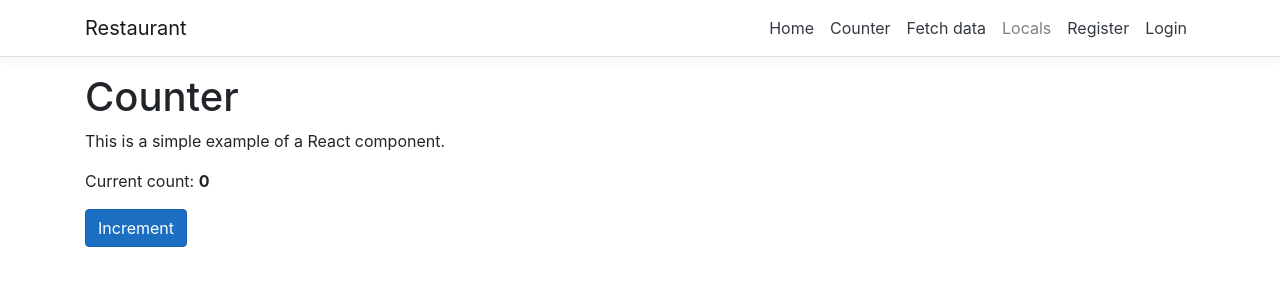
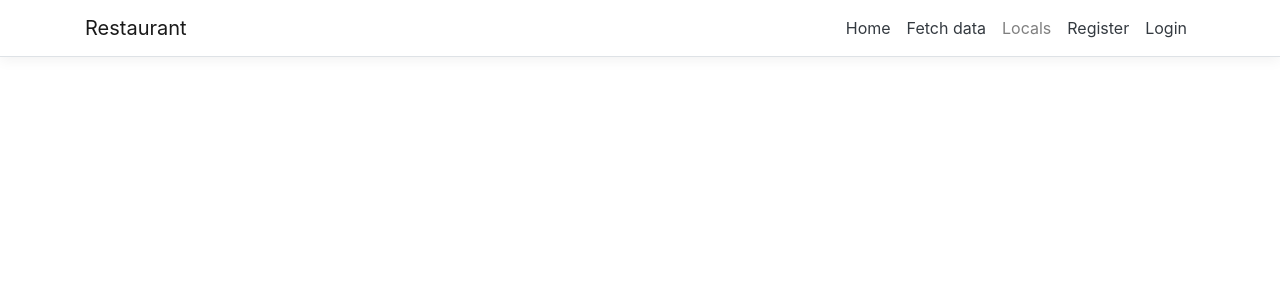
Before and after one commit to AleksandraKaminska/Restaurant, a React (Create React App) app in the folder ClientApp/: page /counter in a window 1280 px wide. Shown: the top 300 px of the page. Built offline with nearby package versions, Linux system fonts and the light colour scheme; no server answers.

Commit message:
update nav

```diff
--- a/ClientApp/src/App.tsx
+++ b/ClientApp/src/App.tsx
@@ -4,7 +4,6 @@ import { Layout } from './components/Layout';
 import { Home } from './components/Home';
 import { FetchData } from './components/FetchData';
 import NewLocal from './components/Local/New';
-import Counter from './components/Counter';
 import AuthorizeRoute from './components/api-authorization/AuthorizeRoute';
 import ApiAuthorizationRoutes from './components/api-authorization/ApiAuthorizationRoutes';
 import { ApplicationPaths } from './components/api-authorization/ApiAuthorizationConstants';
@@ -18,7 +17,6 @@ export default class App extends Component {
     return (
       <Layout>
         <Route exact path='/' component={Home} />
-        <Route path='/counter' component={Counter} />
         <AuthorizeRoute path='/fetch-data' component={FetchData} />
         <AuthorizeRoute path='/locals' exact component={List} />
         <AuthorizeRoute path='/locals/new' component={NewLocal} />
--- a/ClientApp/src/components/Counter.tsx
+++ /dev/null
@@ -1,21 +0,0 @@
-import React, { useState } from 'react';
-
-const Counter: React.FC<{}> = () => {
-    const [currentCount, setCurrentCount] = useState<number>(0);
-
-    const incrementCounter = () => setCurrentCount(currentCount + 1)
-
-    return (
-        <div>
-            <h1>Counter</h1>
-
-            <p>This is a simple example of a React component.</p>
-
-            <p aria-live="polite">Current count: <strong>{currentCount}</strong></p>
-
-            <button className="btn btn-primary" onClick={incrementCounter}>Increment</button>
-        </div>
-    )
-}
-
-export default Counter;
--- a/ClientApp/src/components/NavMenu.tsx
+++ b/ClientApp/src/components/NavMenu.tsx
@@ -19,9 +19,6 @@ const NavMenu: React.FC<{}> = () => {
                         <ul className="navbar-nav flex-grow">
                             <NavItem>
                                 <NavLink tag={Link} className="text-dark" to="/">Home</NavLink>
-                            </NavItem>
-                            <NavItem>
-                                <NavLink tag={Link} className="text-dark" to="/counter">Counter</NavLink>
                             </NavItem>
                             <NavItem>
                                 <NavLink tag={Link} className="text-dark" to="/fetch-data">Fetch data</NavLink>
```
